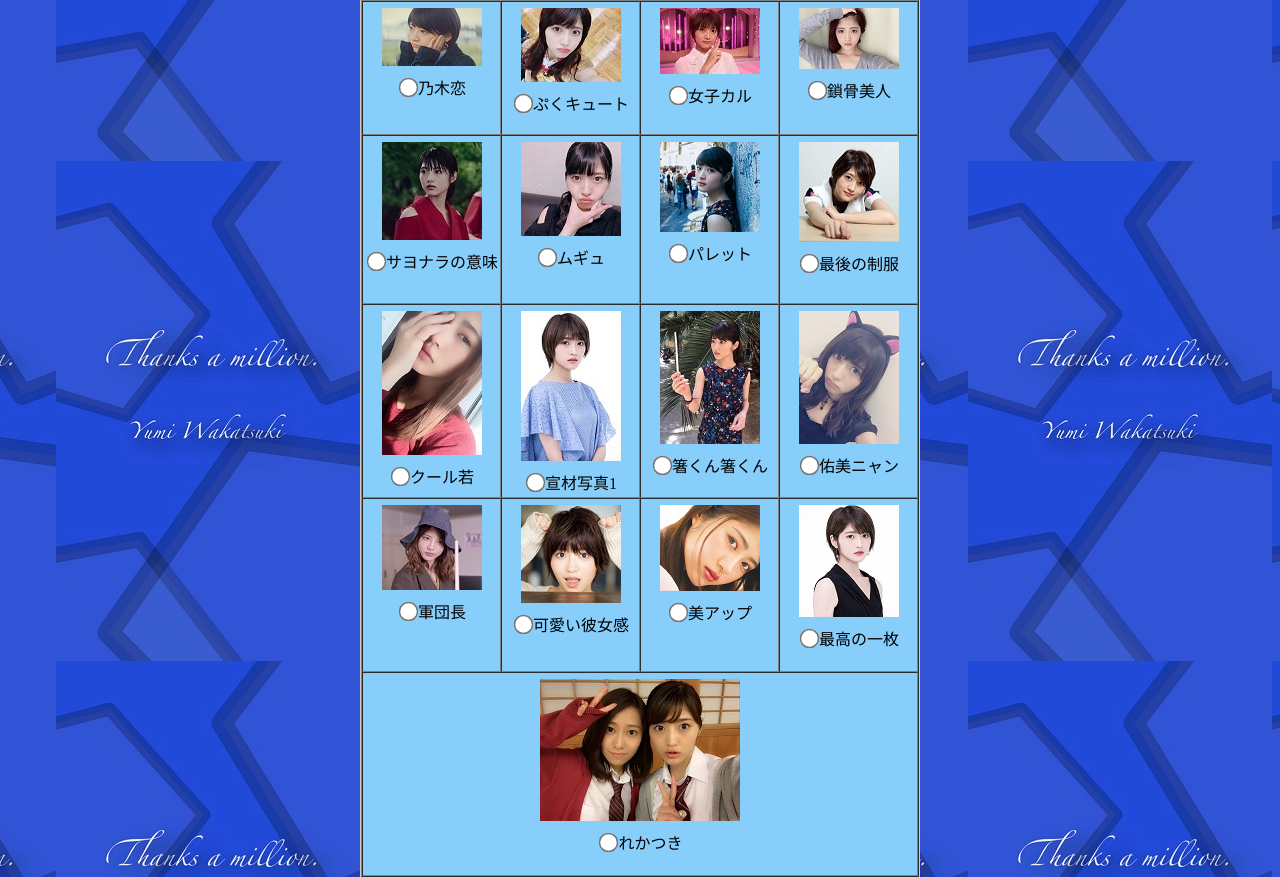
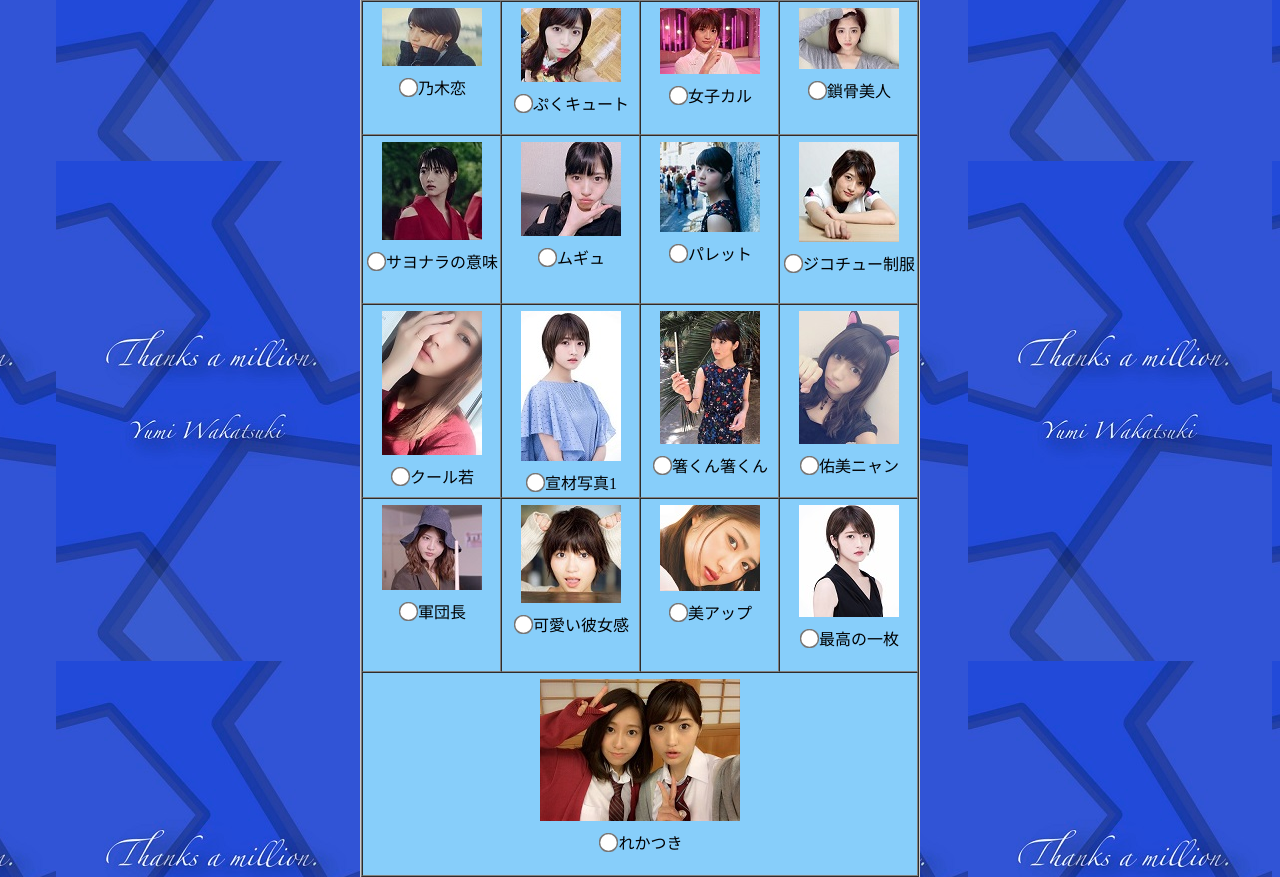
Before and after one commit to nagachim/yumi_ankert, a PHP site: page /questionnaire.php in a window 1280 px wide. Shown: the part 339-1216 px from the top of the page. Run offline with PHP 8.4, Linux system fonts and the light colour scheme; the visitor is signed in with stand-in values (Sample User, id 1); data that the repository does not hold is empty; some libraries are stand-ins or nearby versions.

Commit message:
指摘事項

```diff
--- a/questionnaire.php
+++ b/questionnaire.php
@@ -119,7 +119,7 @@ $(function(){
 					<td>
 						<a href="img/waka8.jpg" class="modal"><img src="img/waka8_thum.jpg" title="若８"></a>
 						<br>
-						<input type="radio" name="waka" value="waka8"><label>最後の制服</label>
+						<input type="radio" name="waka" value="waka8"><label>ジコチュー制服</label>
 					</td>
 				</tr>
 				<tr class = "row3">
```
